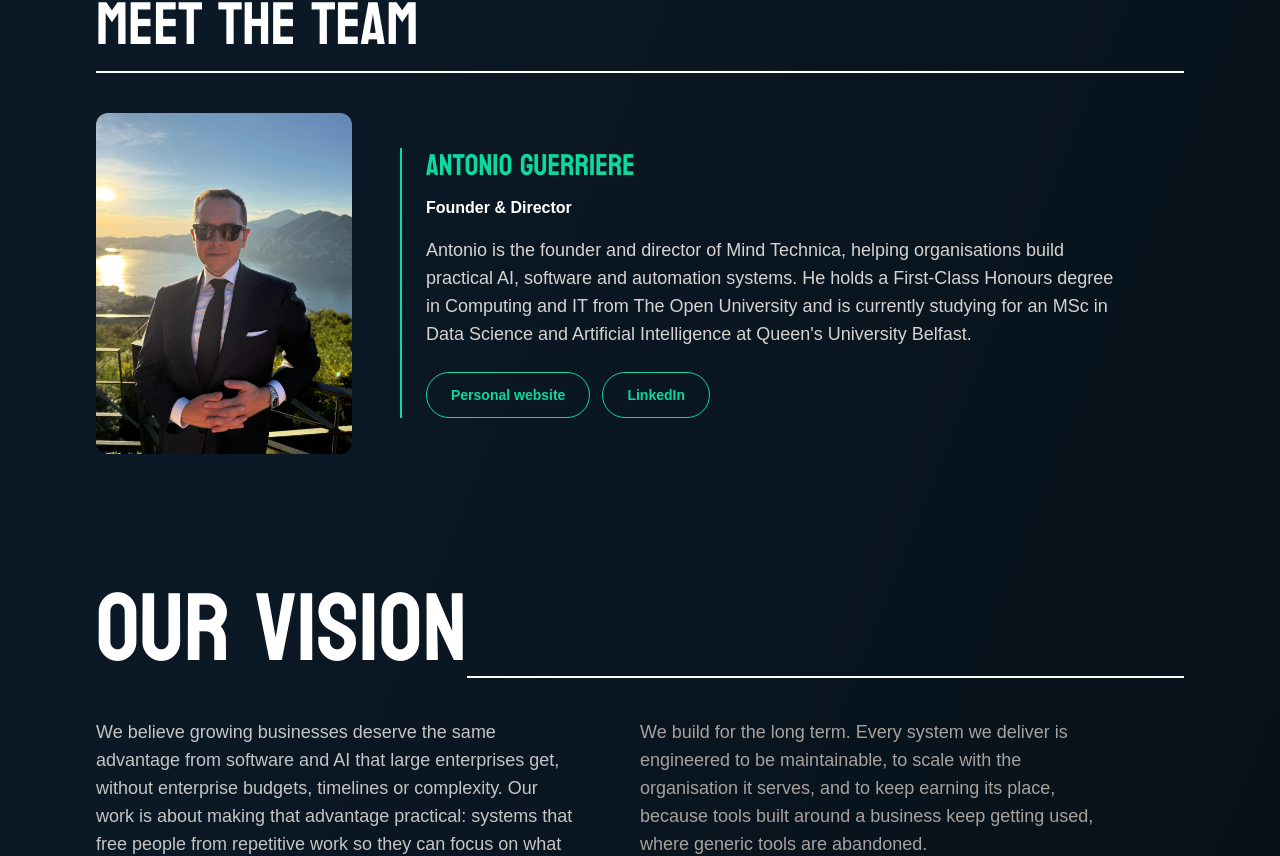
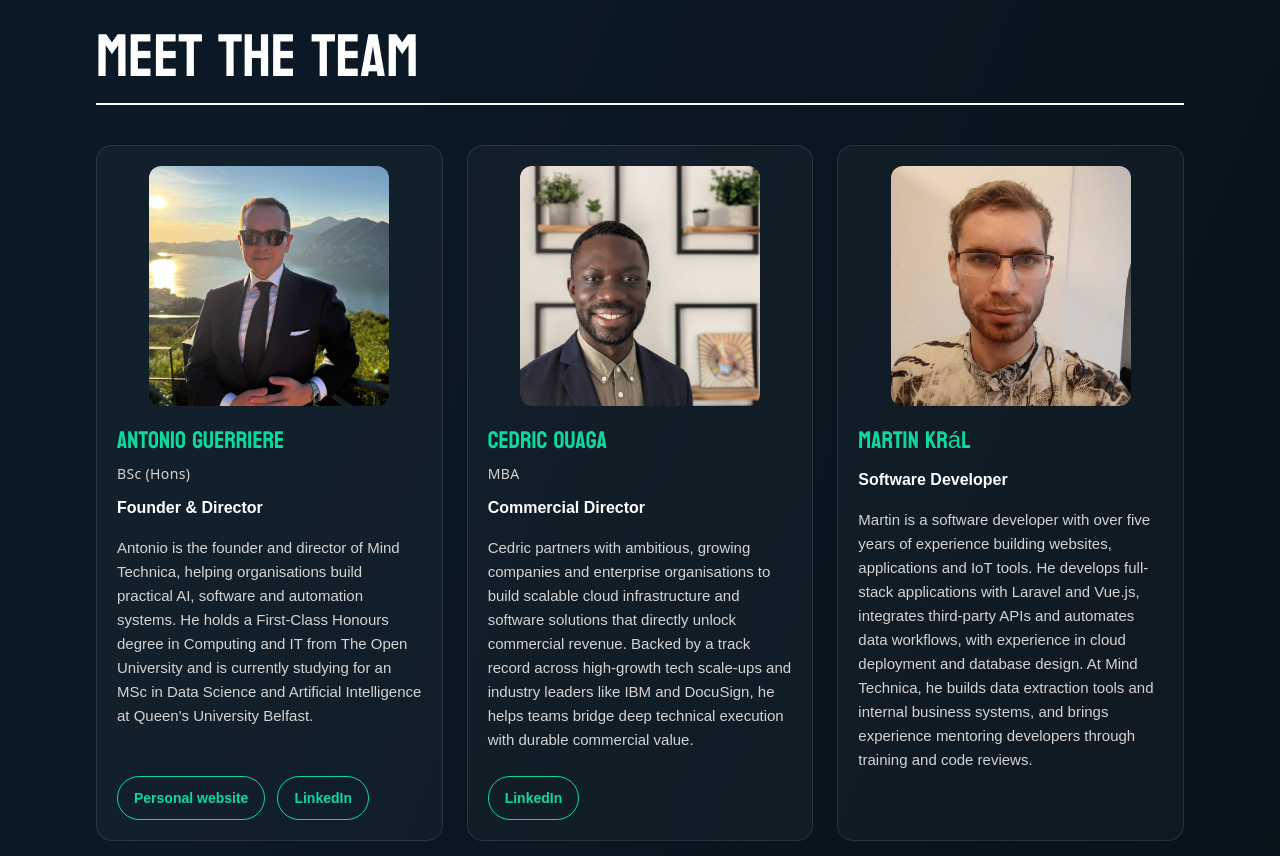
Before and after one commit to AGuerriere/mindtechnica, a Next.js app: page /about in a window 1280 px wide. Shown: the part 601-1457 px from the top of the page. Built offline with nearby package versions, Linux system fonts and the light colour scheme; a web font is replaced by a local one.

Commit message:
Update About page team profiles and compact card layout

```diff
--- a/src/app/about/page.tsx
+++ b/src/app/about/page.tsx
@@ -39,7 +39,7 @@ export default function About() {
               About <span className={`${bayon.className} highlightsTitle`}>Mind Technica</span>
             </h1>
             <p className={`${inter.className} text-center text-stone-300 text-base md:text-2xl font-normal leading-9 max-w-3xl mx-auto mt-6`}>
-              Mind Technica is an engineering-led consultancy building bespoke software and AI around the way businesses already work. We help our clients free up their teams&apos; time, reduce the manpower each task needs, and scale without proportional growth in cost or headcount.
+              Mind Technica is an engineering-led consultancy based in Northern Ireland, building bespoke software and AI around the way businesses already work. We help our clients free up their teams&apos; time, reduce the manpower each task needs, and scale without proportional growth in cost or headcount.
             </p>
           </section>
 
@@ -50,28 +50,35 @@ export default function About() {
               </h2>
               <div className="border-b-2 border-white w-full" />
             </div>
-            <div className="flex flex-col md:flex-row md:items-center gap-8 md:gap-12 max-w-5xl">
-              <TeamPortrait />
-              <div className="border-l-2 border-green pl-6">
-                <h3 className={`${bayon.className} text-green text-2xl md:text-3xl mb-3`}>
-                  Antonio Guerriere
+            <div className="grid grid-cols-1 lg:grid-cols-3 gap-6 max-w-6xl mx-auto">
+              <article className="flex flex-col rounded-2xl border border-white/10 bg-white/[0.03] p-5">
+                <TeamPortrait
+                  name="Antonio Guerriere"
+                  src="/images/team/antonio.webp"
+                  alt="Antonio Guerriere, founder and director of Mind Technica"
+                  width={3840}
+                  height={5120}
+                />
+                <div className="flex flex-1 flex-col pt-5">
+                  <h3 className={`${bayon.className} text-green text-2xl leading-tight mb-3`}>
+                    Antonio Guerriere<span className="block mt-2 font-sans text-sm font-medium tracking-wide text-stone-300">BSc (Hons)</span>
                   </h3>
                   <p className="text-white text-sm md:text-base font-semibold mb-4">
                     Founder &amp; Director
                   </p>
-                <p className="text-stone-300 text-base md:text-lg leading-relaxed">
+                  <p className="text-stone-300 text-[15px] leading-6">
                     Antonio is the founder and director of Mind Technica, helping organisations
                     build practical AI, software and automation systems. He holds a First-Class
                     Honours degree in Computing and IT from The Open University and is currently
                     studying for an MSc in Data Science and Artificial Intelligence at Queen&apos;s
                     University Belfast.
                   </p>
-                <div className="flex flex-wrap gap-3 mt-6">
+                  <div className="flex flex-wrap gap-3 mt-auto pt-6">
                     <a
                       href="https://antonioguerriere.com"
                       target="_blank"
                       rel="noopener noreferrer"
-                    className="inline-flex items-center justify-center min-h-[44px] rounded-full border border-green px-6 py-3 text-sm font-semibold text-green transition-colors hover:bg-green hover:text-bgBlack focus-visible:outline focus-visible:outline-2 focus-visible:outline-offset-4 focus-visible:outline-green"
+                      className="inline-flex items-center justify-center min-h-[44px] rounded-full border border-green px-4 py-2 text-sm font-semibold text-green transition-colors hover:bg-green hover:text-bgBlack focus-visible:outline focus-visible:outline-2 focus-visible:outline-offset-4 focus-visible:outline-green"
                     >
                       Personal website
                       <span className="sr-only"> (opens in a new tab)</span>
@@ -80,13 +87,75 @@ export default function About() {
                       href="https://www.linkedin.com/in/antonioguerriere/"
                       target="_blank"
                       rel="noopener noreferrer"
-                    className="inline-flex items-center justify-center min-h-[44px] rounded-full border border-green px-6 py-3 text-sm font-semibold text-green transition-colors hover:bg-green hover:text-bgBlack focus-visible:outline focus-visible:outline-2 focus-visible:outline-offset-4 focus-visible:outline-green"
+                      className="inline-flex items-center justify-center min-h-[44px] rounded-full border border-green px-4 py-2 text-sm font-semibold text-green transition-colors hover:bg-green hover:text-bgBlack focus-visible:outline focus-visible:outline-2 focus-visible:outline-offset-4 focus-visible:outline-green"
                     >
                       LinkedIn
                       <span className="sr-only"> (opens in a new tab)</span>
                     </a>
                   </div>
                 </div>
+              </article>
+              <article className="flex flex-col rounded-2xl border border-white/10 bg-white/[0.03] p-5">
+                <TeamPortrait
+                  name="Cedric Ouaga"
+                  src="/images/team/cedric.webp"
+                  alt="Cedric Ouaga, commercial director of Mind Technica"
+                  width={2589}
+                  height={2624}
+                />
+                <div className="flex flex-1 flex-col pt-5">
+                  <h3 className={`${bayon.className} text-green text-2xl leading-tight mb-3`}>
+                    Cedric Ouaga<span className="block mt-2 font-sans text-sm font-medium tracking-wide text-stone-300">MBA</span>
+                  </h3>
+                  <p className="text-white text-sm md:text-base font-semibold mb-4">
+                    Commercial Director
+                  </p>
+                  <p className="text-stone-300 text-[15px] leading-6">
+                    Cedric partners with ambitious, growing companies and enterprise organisations
+                    to build scalable cloud infrastructure and software solutions that directly
+                    unlock commercial revenue. Backed by a track record across high-growth tech
+                    scale-ups and industry leaders like IBM and DocuSign, he helps teams bridge
+                    deep technical execution with durable commercial value.
+                  </p>
+                  <div className="flex flex-wrap gap-3 mt-auto pt-6">
+                    <a
+                      href="https://www.linkedin.com/in/cedouaga/"
+                      target="_blank"
+                      rel="noopener noreferrer"
+                      className="inline-flex items-center justify-center min-h-[44px] rounded-full border border-green px-4 py-2 text-sm font-semibold text-green transition-colors hover:bg-green hover:text-bgBlack focus-visible:outline focus-visible:outline-2 focus-visible:outline-offset-4 focus-visible:outline-green"
+                    >
+                      LinkedIn
+                      <span className="sr-only"> (opens in a new tab)</span>
+                    </a>
+                  </div>
+                </div>
+              </article>
+              <article className="flex flex-col rounded-2xl border border-white/10 bg-white/[0.03] p-5">
+                <TeamPortrait
+                  name="Martin Král"
+                  src="/images/team/martin.webp"
+                  alt="Martin Král, software developer at Mind Technica"
+                  width={1536}
+                  height={2048}
+                />
+                <div className="flex flex-1 flex-col pt-5">
+                  <h3 className={`${bayon.className} text-green text-2xl leading-tight mb-3`}>
+                    Martin Král
+                  </h3>
+                  <p className="text-white text-sm md:text-base font-semibold mb-4">
+                    Software Developer
+                  </p>
+                  <p className="text-stone-300 text-[15px] leading-6">
+                    Martin is a software developer with over five years of experience building
+                    websites, applications and IoT tools. He develops full-stack applications
+                    with Laravel and Vue.js, integrates third-party APIs and automates data
+                    workflows, with experience in cloud deployment and database design.
+                    At Mind Technica, he builds data extraction tools and internal business
+                    systems, and brings experience mentoring developers through training
+                    and code reviews.
+                  </p>
+                </div>
+              </article>
             </div>
           </section>
 
--- a/src/components/TeamPortrait.tsx
+++ b/src/components/TeamPortrait.tsx
@@ -3,7 +3,15 @@
 import { useEffect, useRef, useState } from 'react'
 import Image from 'next/image'
 
-export default function TeamPortrait() {
+type TeamPortraitProps = {
+  name: string
+  src: string
+  alt: string
+  width: number
+  height: number
+}
+
+export default function TeamPortrait({ name, src, alt, width, height }: TeamPortraitProps) {
   const dialogRef = useRef<HTMLDialogElement>(null)
   const [isOpen, setIsOpen] = useState(false)
 
@@ -24,22 +32,22 @@ export default function TeamPortrait() {
       <button
         type="button"
         onClick={() => setIsOpen(true)}
-        aria-label="Enlarge photo of Antonio Guerriere"
+        aria-label={`Enlarge photo of ${name}`}
         aria-haspopup="dialog"
-        className="block w-56 md:w-64 shrink-0 rounded-xl overflow-hidden cursor-zoom-in focus-visible:outline focus-visible:outline-2 focus-visible:outline-offset-4 focus-visible:outline-green"
+        className="group relative block w-full max-w-[240px] mx-auto aspect-square shrink-0 rounded-xl overflow-hidden cursor-zoom-in focus-visible:outline focus-visible:outline-2 focus-visible:outline-offset-4 focus-visible:outline-green"
       >
         <Image
-          src="/images/team/antonio.webp"
-          alt="Antonio Guerriere, founder and director of Mind Technica"
-          width={3840}
-          height={5120}
-          sizes="(min-width: 768px) 256px, 224px"
-          className="w-full h-auto"
+          src={src}
+          alt={alt}
+          width={width}
+          height={height}
+          sizes="240px"
+          className="w-full h-full object-cover motion-safe:transition-transform motion-safe:duration-300 motion-safe:group-hover:scale-105"
         />
       </button>
       <dialog
         ref={dialogRef}
-        aria-label="Photo of Antonio Guerriere"
+        aria-label={`Photo of ${name}`}
         onClose={() => setIsOpen(false)}
         onClick={event => {
           if (event.target === event.currentTarget) setIsOpen(false)
@@ -57,14 +65,14 @@ export default function TeamPortrait() {
         <button
           type="button"
           onClick={() => setIsOpen(false)}
-          aria-label="Close photo of Antonio Guerriere"
+          aria-label={`Close photo of ${name}`}
           className="block cursor-zoom-out rounded-lg focus-visible:outline focus-visible:outline-2 focus-visible:outline-green"
         >
           <Image
-            src="/images/team/antonio.webp"
-            alt="Antonio Guerriere"
-            width={3840}
-            height={5120}
+            src={src}
+            alt={name}
+            width={width}
+            height={height}
             sizes="90vw"
             className="w-auto h-auto max-w-full max-h-[78dvh] rounded-lg object-contain"
           />
```
Also changed, not shown: public/images/team/cedric.webp (added), public/images/team/martin.webp (added). Lines whose indentation alone changed are shown as unchanged.
